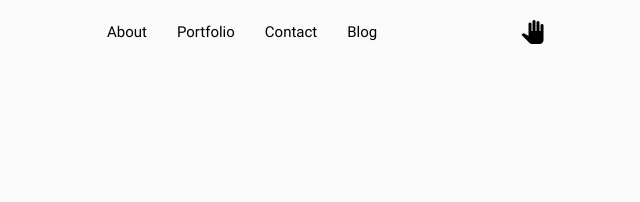
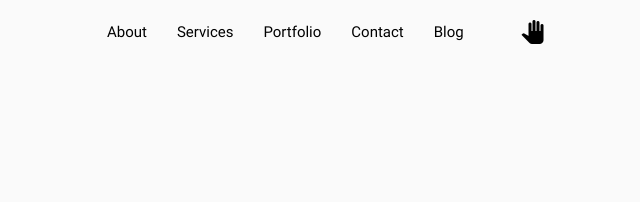
Before and after one commit to xchangrey/bye-felicia, a plain HTML site: page index.html in a window 1280 px wide. Shown: the top 202 px of the page, 100-740 px from the left. Drawn offline with nearby package versions, Linux system fonts and the light colour scheme.

Commit message:
Adding anchor links to the nav menus

```diff
--- a/index.html
+++ b/index.html
@@ -24,9 +24,10 @@
           <a href="#" data-activates="mobile-menu" class="button-collapse"><i class="material-icons black-text">menu</i></a>
           <ul id="nav-mobile" class="left hide-on-med-and-down">
             <li><a href="#about" class=" black-text">About</a></li>
-            <li><a href="badges.html" class=" black-text">Portfolio</a></li>
-            <li><a href="collapsible.html" class=" black-text">Contact</a></li>
-            <li><a href="mobile.html" class=" black-text">Blog</a></li>
+            <li><a href="#services" class=" black-text">Services</a></li>
+            <li><a href="#projects" class=" black-text">Portfolio</a></li>
+            <li><a href="#contact" class=" black-text">Contact</a></li>
+            <li><a href="#" class=" black-text">Blog</a></li>
           </ul>
           <ul id="nav-mobile" class="right hide-on-med-and-down">
             <li><a href="#" class=" purple-text lighten-2"><i class="fab fa-facebook-f purple-text text-lighten-2"></i></a></li>
@@ -35,10 +36,11 @@
             <li><a href="mobile.html" class=" purple-text lighten-2"><i class="fas fa-rss purple-text text-lighten-2"></i></a></li>
           </ul>
           <ul class="side-nav" id="mobile-menu">
-            <li><a href="sass.html" class="center">About</a></li>
-            <li><a href="badges.html" class="center">Portfolio</a></li>
-            <li><a href="collapsible.html" class="center">Contact</a></li>
-            <li><a href="mobile.html" class="center">Blog</a></li>
+            <li><a href="#about" class="center">About</a></li>
+            <li><a href="#services" class="center">Services</a></li>
+            <li><a href="#projects" class="center">Portfolio</a></li>
+            <li><a href="#contact" class="center">Contact</a></li>
+            <li><a href="#" class="center">Blog</a></li>
             <li class="divider"></li>
             <li><a href="#" class="purple-text text-lighten-2 hoverable center"><i class="fab fa-facebook-f purple-text text-lighten-2"></i></a></li>
             <li><a href="badges.html" class=" purple-text text-lighten-2 hoverable center"><i class="fab fa-instagram purple-text text-lighten-2"></i></a></li>
@@ -65,7 +67,7 @@
                   </li>
                   <li>
                     <div class="right center-on-small-only">
-                      <a href="#" class="btn btn-floating pulse white center z-depth-0"><i class="material-icons purple-text">arrow_downward</i></a>
+                      <a href="#services" class="btn btn-floating pulse white center z-depth-0"><i class="material-icons purple-text">arrow_downward</i></a>
                     </div>
                   </li>
                 </ul>
@@ -213,7 +215,7 @@
     <!-- Contact -->
 
 
-    <div class="container animated wow fadeInRight" data-wow-offset="570">
+    <div id="contact" class="container animated wow fadeInRight" data-wow-offset="570">
       <div class="row">
         <div class="section">
           <h2>Get In Touch!</h2>
```
